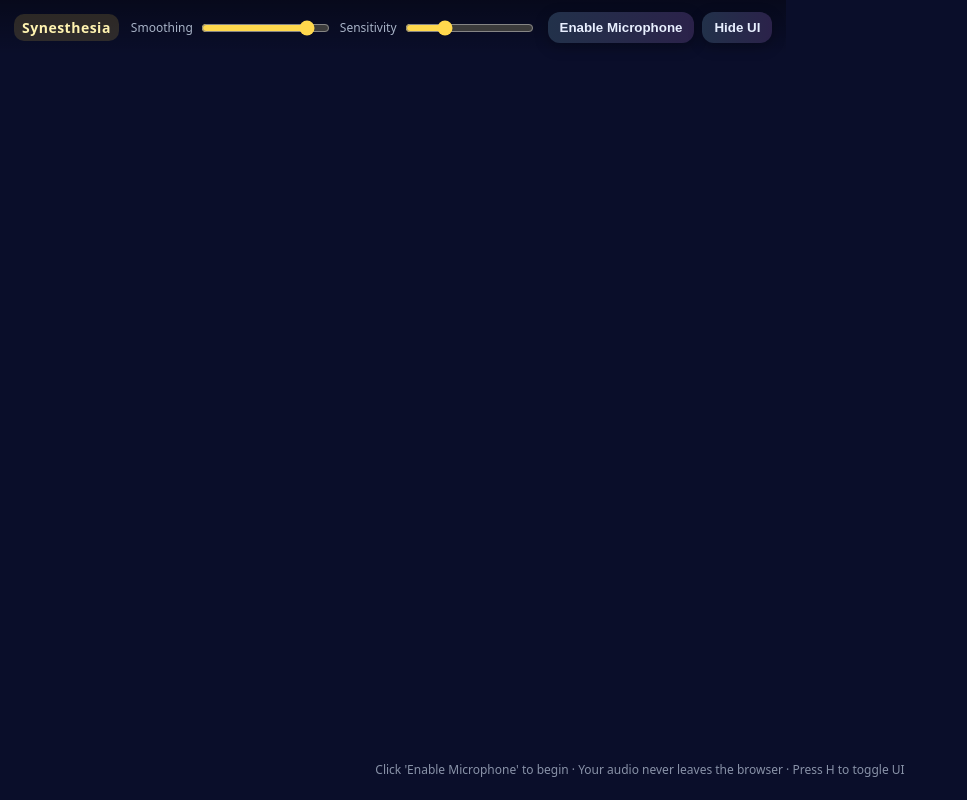
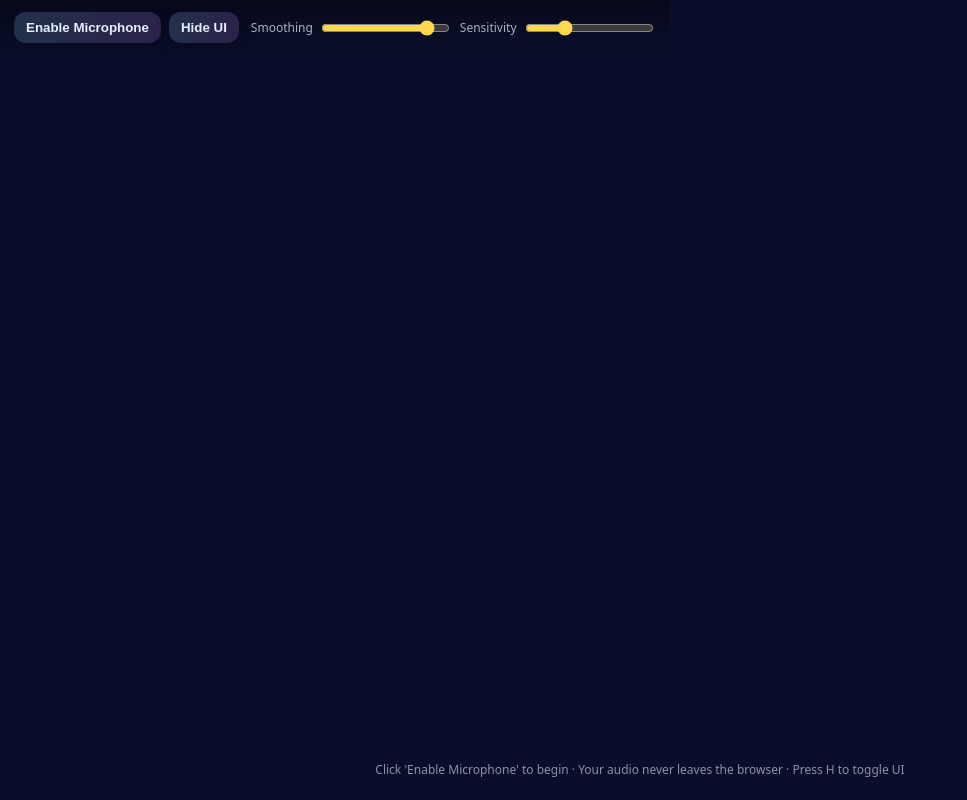
Before and after one commit to gadflyplayerone/synesthesia-web, a React (Vite) app: page / in a window 1280 px wide. Both pictures are taken after a click on the button "Show UI (H)". Shown: the whole page, without its empty margins (0-967 px from the left). Built offline with nearby package versions, Linux system fonts and the light colour scheme; no server answers.

Commit message:
UI Again

```diff
--- a/src/App.tsx
+++ b/src/App.tsx
@@ -42,7 +42,16 @@ export default function App() {
     <div className="wrap">
       {!uiHidden && (
         <div className="topbar">
-          <div className="brand">Synesthesia</div>
+          <div className="actions">
+            {!running ? (
+              <button onClick={handleStart}>Enable Microphone</button>
+            ) : (
+              <>
+                <button className="secondary" onClick={handleStop}>Stop</button>
+              </>
+            )}
+            <button onClick={() => setUiHidden(true)}>Hide UI</button>
+          </div>
           <div className="controls">
             <label>
               Smoothing
@@ -58,16 +67,6 @@ export default function App() {
                 onChange={e => setSensitivity(parseFloat(e.target.value))}
               />
             </label>
-          </div>
-          <div className="actions">
-            {!running ? (
-              <button onClick={handleStart}>Enable Microphone</button>
-            ) : (
-              <>
-                <button className="secondary" onClick={handleStop}>Stop</button>
-              </>
-            )}
-            <button onClick={() => setUiHidden(true)}>Hide UI</button>
           </div>
         </div>
       )}
```
Also changed, not shown: 2 other files (tests, documents, lock files or other folders).
